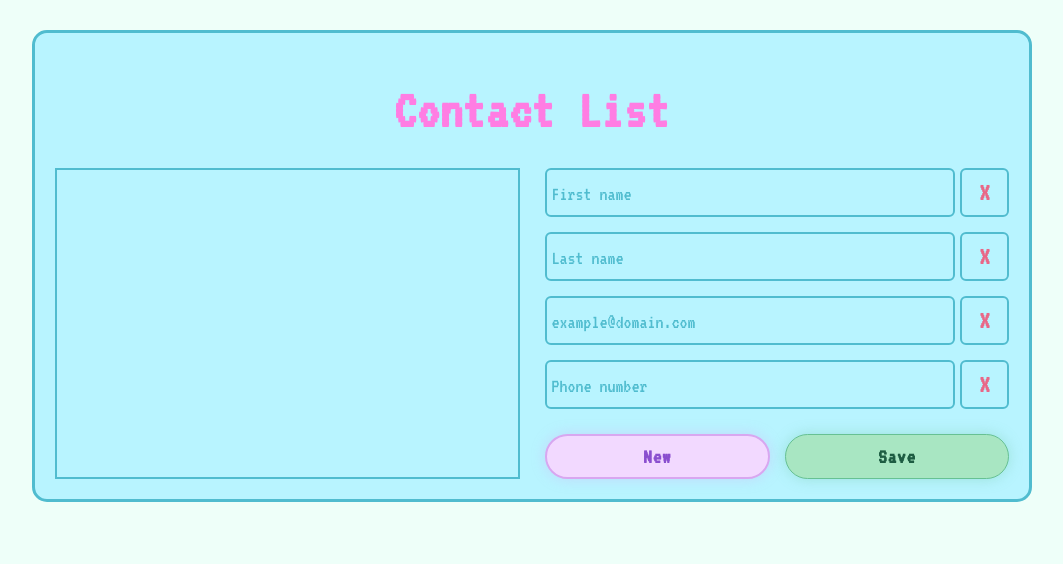
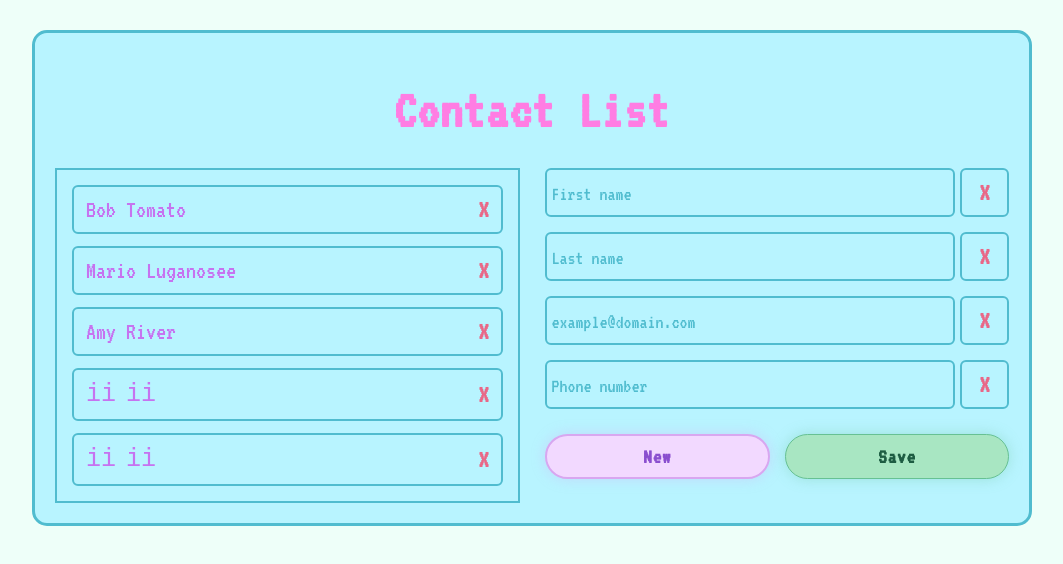
Before and after one commit to ostyyy/Contact-List-classes, a React (Vite) app: page / in a window 1280 px wide. Shown: the top 564 px of the page, without its empty margins (108-1171 px from the left). Built offline with nearby package versions, Linux system fonts and the light colour scheme; data requests are answered from the project's data file.

Commit message:
implement CRUD with axios and json-server

```diff
--- /dev/null
+++ b/db.json
@@ -0,0 +1,40 @@
+{
+  "contacts": [
+    {
+      "id": "kcJ4aECat9Q",
+      "firstName": "Bob",
+      "lastName": "Tomato",
+      "email": "bob@gmail.com",
+      "phone": "+380773267250"
+    },
+    {
+      "id": "Wn-n25xWDxU",
+      "firstName": "Mario",
+      "lastName": "Luganosee",
+      "email": "mahdo@gmail.com",
+      "phone": "+3802773927499"
+    },
+    {
+      "id": "H5NSX8zBLtI",
+      "firstName": "Amy",
+      "lastName": "River",
+      "email": "aaa@gmail.com",
+      "phone": "+380723728172"
+    },
+    {
+      "id": "M9WaXle4xxQ",
+      "firstName": "іі",
+      "lastName": "іі",
+      "email": "aaa@gmail.com",
+      "phone": "222"
+    },
+    {
+      "id": "8i2Ax5IE5Tw",
+      "firstName": "іі",
+      "lastName": "іі",
+      "email": "",
+      "phone": ""
+    }
+  ],
+  "$schema": "./node_modules/json-server/schema.json"
+}
--- a/package.json
+++ b/package.json
@@ -10,6 +10,7 @@
     "preview": "vite preview"
   },
   "dependencies": {
+    "axios": "^1.20.0",
     "nanoid": "^6.0.0",
     "react": "^19.2.7",
     "react-dom": "^19.2.7"
--- a/src/App.jsx
+++ b/src/App.jsx
@@ -1,8 +1,8 @@
 import { useEffect, useState } from 'react';
-import { nanoid } from 'nanoid';
 
 import ContactForm from './components/ContactForm/ContactForm';
 import ContactList from './components/ContactList/ContactList';
+import api from './api/contact-service';
 
 import './App.css';
 
@@ -22,42 +22,47 @@ function App() {
     const [selectedContact, setSelectedContact] =
         useState(createEmptyContact());
 
-    useEffect(getFromStorage, []);
-
-    function getFromStorage() {
-        const contacts = JSON.parse(localStorage.getItem('contacts'));
-
-        if (!contacts) {
+    useEffect(() => {
+        api.get('/')
+            .then(({ data }) => {
+                if (!data) {
                     setArrContacts([]);
                 } else {
-            setArrContacts(contacts);
+                    setArrContacts(data);
                 }
-    }
-
-    const saveContactsToStorage = (contacts) => {
-        localStorage.setItem('contacts', JSON.stringify(contacts));
-    };
+            })
+            .catch((error) => {
+                // eslint-disable-next-line no-console
+                console.error('Error: ', error);
+            });
+    }, []);
 
     const addContact = (contact) => {
-        contact.id = nanoid();
-
-        const contacts = [...arrContacts, contact];
-
-        setArrContacts(contacts);
+        api.post('/', contact)
+            .then(({ data }) => {
+                setArrContacts((contacts) => [...contacts, data]);
                 setSelectedContact(createEmptyContact());
-
-        saveContactsToStorage(contacts);
+            })
+            .catch((error) => {
+                // eslint-disable-next-line no-console
+                console.error('Error adding contact: ', error);
+            });
     };
 
     const updateContact = (updatedContact) => {
+        api.put(`/${updatedContact.id}`, updatedContact)
+            .then(({ data }) => {
                 const contacts = arrContacts.map((contact) =>
-            contact.id === updatedContact.id ? updatedContact : contact,
+                    contact.id === data.id ? data : contact,
                 );
 
                 setArrContacts(contacts);
-        setSelectedContact(updatedContact);
-
-        saveContactsToStorage(contacts);
+                setSelectedContact(data);
+            })
+            .catch((error) => {
+                // eslint-disable-next-line no-console
+                console.error('Error updating contact: ', error);
+            });
     };
 
     const saveContact = (contact) => {
@@ -69,14 +74,21 @@ function App() {
     };
 
     const deleteContact = (id) => {
-        const contacts = [
-            ...arrContacts.filter((contact) => contact.id !== id),
-        ];
+        api.delete(`/${id}`)
+            .then(() => {
+                const contacts = arrContacts.filter(
+                    (contact) => contact.id !== id,
+                );
 
                 setArrContacts(contacts);
+                if (selectedContact.id === id) {
                     setSelectedContact(createEmptyContact());
-
-        saveContactsToStorage(contacts);
+                }
+            })
+            .catch((error) => {
+                // eslint-disable-next-line no-console
+                console.error('Error deleting contact: ', error);
+            });
     };
 
     const selectContact = (contact) => {
--- /dev/null
+++ b/src/api/contact-service.js
@@ -0,0 +1,6 @@
+import axios from 'axios';
+
+export default axios.create({
+    baseURL: 'http://localhost:5000/contacts/',
+    headers: { 'Content-Type': 'application/json' },
+});
```
Also changed, not shown: 1 other file (tests, documents, lock files or other folders). Lines whose indentation alone changed are shown as unchanged.
